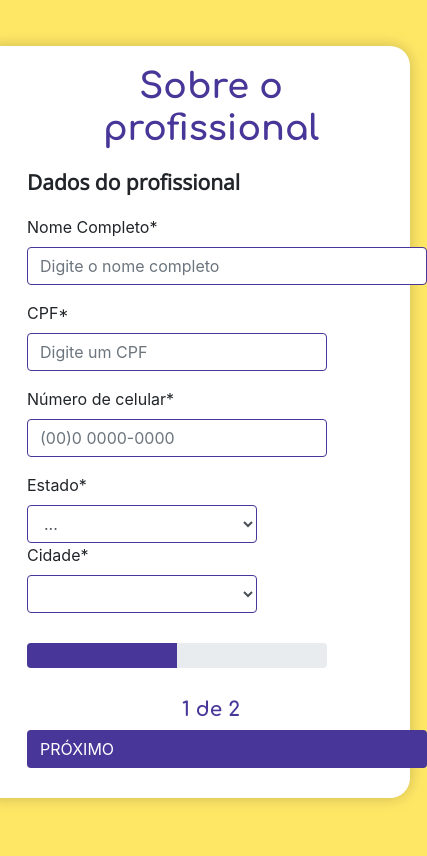
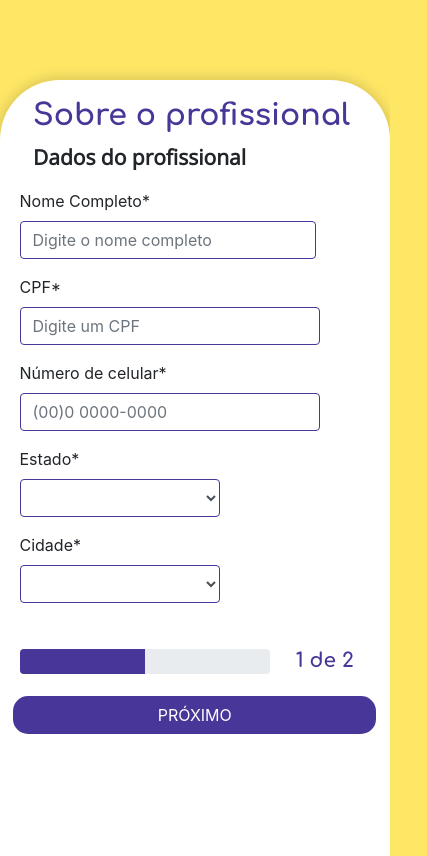
Before and after one commit to bolodissenoura/FacilConsultaFront, a Vue app: page / in a window 390 px wide. Shown: the whole page, 427 px wide, since content can reach past the window. Built offline with nearby package versions, Linux system fonts and the light colour scheme.

Commit message:
(build) Adicao da Img e Responsividade Mobile, com media query que posteriormente devera ir em um arquivo css separado

```diff
--- a/src/App.vue
+++ b/src/App.vue
@@ -1,6 +1,6 @@
 <template>
     <div class="center-screen">
-      <div class="container">
+      <div class="container-fluid">
           <Titulo/>
           <Subtitulo/>
           <InputText/>
@@ -28,10 +28,10 @@
   }
 </script>
  <style>
-    .container{
+    .container-fluid{
         background-color:#fff;
         height: auto;
-        width:800px;
+        width: 900px;
         border-radius: 20px;
         box-shadow: 0 0 1em rgba(0, 0, 0, 0.2);
     }
@@ -42,4 +42,17 @@
         text-align: center;
         min-height: 100vh;
     }
+
+    @media (max-width: 600px)
+    {
+        .container-fluid{
+          border-radius: 0px;
+          border-top-left-radius: 60px;
+          border-top-right-radius: 60px;
+          margin-top:80px;
+          max-width: 100%;
+          height: 92vh;
+          overflow-x: hidden;
+        }
+    }
  </style>
--- a/src/components/form/InputText.vue
+++ b/src/components/form/InputText.vue
@@ -1,6 +1,7 @@
 <template>
-    <div>
-        <form style="margin: 5% 0px 0px 8%;">
+    <div class="row">
+
+        <form style="margin: 5% 0px 0px 5%;" >
             <div class="form-group">
                 <label class="tituloInput" for="name">Nome Completo*</label>
                 <input
@@ -32,33 +33,40 @@
                 v-on:keypress="NumbersOnly"
                 placeholder="(00)0 0000-0000">
             </div>
-            <div class="row">
-                <div class="col-md-4">
+              <div class="form-row">
+                <div class="form-group col-md-6">
                     <label class="tituloInput" for="CPF">Estado*</label>
-                    <select type="text" class="form-control inputSelect" placeholder="First name">
-                        <option>...</option>
-                    </select>
+                        <select type="text" class="form-control inputSelect" placeholder="Last name">
+
+                        </select>
                 </div>
-                <div class="col-md-4">
+                <div class="form-group col-md-6">
                     <label class="tituloInput" for="CPF">Cidade*</label>
-                    <select type="text" class="form-control inputSelect" placeholder="Last name">
+                     <select type="text" class="form-control inputSelect" placeholder="Last name">
 
                     </select>
                 </div>
             </div>
-            <div class="row">
+
+            <div class="row ">
                 <div class="col-md-4">
-                    <div class="progress" style="height: 25px;width:300px;margin-top:30px;">
-                        <div class="progress-bar" role="progressbar" style="width: 50%;background-color: rgb(72, 54, 152);" aria-valuenow="25" aria-valuemin="0" aria-valuemax="100"></div>
+                    <div class="progress" style="height: 25px;margin-top:30px;">
+                        <div class="progress-bar" role="progressbar"
+                         style="width: 50%;background-color: rgb(72, 54, 152);"
+                         aria-valuenow="25" aria-valuemin="0"
+                         aria-valuemax="100">
+                         </div>
                     </div>
                 </div>
                 <div class="col-md-4">
-                    <h6 style="margin-top:30px;font-size:20px;" for="CPF">1 de 2</h6>
+                    <h6 class="contagem" for="CPF">1 de 2</h6>
                 </div>
             </div>
             <button type="submit" class="btn">PRÓXIMO</button>
         </form>
+    <img src="../../assets/desktop-pagina-1.png" style="width:400px;height:400px;" class="rounded " >
     </div>
+
 </template>
 
 <script>
@@ -112,20 +120,76 @@
     .inputName{
         width: 400px;
     }
+
     .inputNumber{
         width: 300px;
     }
+
     .inputSelect{
-        width: 230px;
+        width: 200px;
     }
+
     input, select{
         border-color: #483698;
     }
+
     input:focus, select:focus{
         border-color: #483698;  -webkit-box-shadow: inset 0 1px 1px rgba(0, 0, 0, 0.075), 0 0 8px rgba(72, 54, 152, 0.6);
         box-shadow: inset 0 1px 1px rgba(0, 0, 0, 0.075), 0 0 8px rgba(72, 54, 152, 0.6);
     }
-    h6{font-family: 'Comfortaa', cursive;color:#483698;}
-    button{display:flex;margin-bottom:30px;width:400px;text-align: center;background-color:rgb(72, 54, 152);color:#fff;}
 
+    h6{
+        font-family: 'Comfortaa', cursive;
+        color:#483698;
+    }
+    .formTotal{
+        margin-left:4%;
+    }
+    button{
+        margin-bottom:30px;
+        border-radius: 15px;
+        width:400px;
+        margin-top:15px;
+        text-align: center;
+        background-color:rgb(72, 54, 152);
+        color:#fff;
+    }
+    .progress{
+        width:300px;
+    }
+    .contagem{
+        margin-top:30px;
+        font-size:20px;
+        margin-right:-300px;
+    }
+    @media (max-width: 600px)
+    {
+        .inputName{
+            width: 80%;
+        }
+        .inputName{
+            width: 80%;
+        }
+        img{
+            display: none;
+        }
+        .progress{
+            width: 250px;
+        }
+        .contagem{
+            margin-top:-25px;
+            font-size:20px;
+            margin-left: -60px;
+        }
+        button{
+            display:auto;
+            border-radius: 15px;
+            margin-left: -20px;
+            width:98%;
+            margin-top:15px;
+            text-align: center;
+            background-color:rgb(72, 54, 152);
+            color:#fff;
+        }
+    }
 </style>
--- a/src/components/header/Subtitulo.vue
+++ b/src/components/header/Subtitulo.vue
@@ -17,7 +17,7 @@ export default{
 <style>
     .tituloFonte{
         display: flex;
-        margin: 5% 0px 0px 8%;
+        margin: 3% 0px 0px 5%;
         font-size: 21px;
         font-family: 'Open Sans', sans-serif;
         font-weight:800;
--- a/src/components/header/Titulo.vue
+++ b/src/components/header/Titulo.vue
@@ -1,6 +1,6 @@
 <template>
     <div >
-        <h2 class="subFonte">{{ nome }}</h2>
+        <h2 class="titulo">{{ nome }}</h2>
     </div>
 </template>
 
@@ -15,12 +15,18 @@ export default{
 }
 </script>
 <style>
-    .subFonte{
+    .titulo{
         display: flex;
         color: #483698;
         font-size: 35px;
-        margin: 5% 0px 0px 8%;
+        margin: 5% 0px 0px 5%;
         font-family: 'Comfortaa', cursive;
         font-weight:800;
     }
+    @media (max-width: 600px)
+    {
+        .titulo{
+            font-size:30px;
+        }
+    }
 </style>
```
